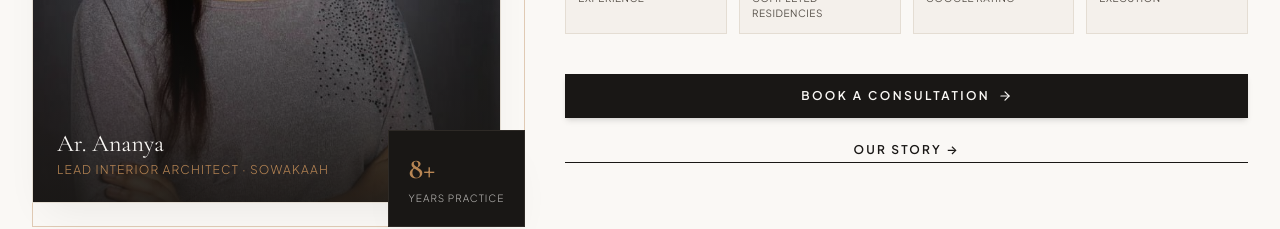
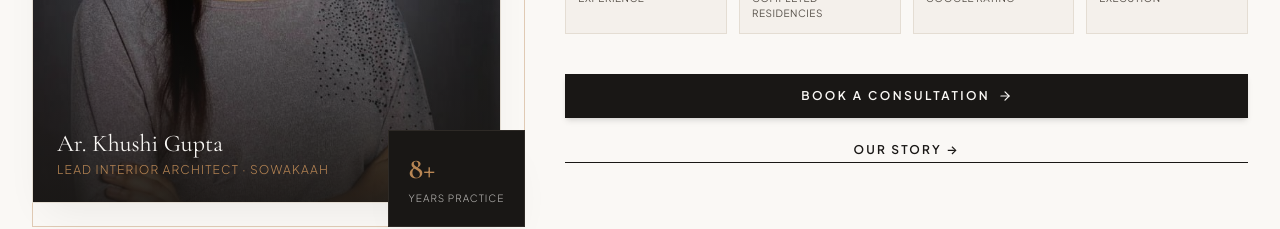
Before and after one commit to ARI-23o/Interior_Design, a React (Vite) app: page / in a window 1280 px wide. Shown: the part 3820-4049 px from the top of the page. Built offline with nearby package versions, Linux system fonts and the light colour scheme; the HTML template or start-up script is replaced by a standard one.

Commit message:
Update founder & principal designer name to Ar. Khushi Gupta across studio profile and quick reply templates

```diff
--- a/src/components/admin/AdminDashboardModal.tsx
+++ b/src/components/admin/AdminDashboardModal.tsx
@@ -119,7 +119,7 @@ export const AdminDashboardModal: React.FC<AdminDashboardModalProps> = ({ isOpen
   };
 
   const handleWhatsAppReply = (lead: StoredLead) => {
-    const replyText = `Hi ${lead.name}, this is Ar. Ananya from Sowakaah Interior Design Studio. We received your project inquiry for your ${lead.designType} in ${lead.location}. I'd love to schedule a quick 15-minute discovery call to review your layout and share preliminary ideas.`;
+    const replyText = `Hi ${lead.name}, this is Ar. Khushi Gupta from Sowakaah Interior Design Studio. We received your project inquiry for your ${lead.designType} in ${lead.location}. I'd love to schedule a quick 15-minute discovery call to review your layout and share preliminary ideas.`;
     const cleanPhone = lead.phone.replace(/[^0-9]/g, '');
     window.open(`https://wa.me/${cleanPhone.length === 10 ? '91' + cleanPhone : cleanPhone}?text=${encodeURIComponent(replyText)}`, '_blank');
   };
--- a/src/components/home/MeetDesignerSection.tsx
+++ b/src/components/home/MeetDesignerSection.tsx
@@ -31,7 +31,7 @@ export const MeetDesignerSection: React.FC<MeetDesignerSectionProps> = ({ onLear
                 <div className="absolute inset-0 bg-gradient-to-t from-charcoal/90 via-transparent to-transparent" />
 
                 <div className="absolute bottom-4 sm:bottom-6 left-4 sm:left-6 right-4 sm:right-6 text-canvas">
-                  <p className="font-serif text-xl sm:text-2xl text-canvas">Ar. Ananya</p>
+                  <p className="font-serif text-xl sm:text-2xl text-canvas">{studioInfo.founder.name}</p>
                   <p className="text-[11px] sm:text-xs text-bronze uppercase tracking-widest font-light mt-0.5">
                     Lead Interior Architect · Sowakaah
                   </p>
--- a/src/data/contentData.ts
+++ b/src/data/contentData.ts
@@ -7,11 +7,12 @@ export const studioInfo = {
   headline: 'Timeless Interiors, Designed Around You.',
   subheadline: 'Bespoke residential interiors crafted around your lifestyle, taste and way of living across Chhindwara, Nagpur, and Central India.',
   founder: {
-    name: 'Founder & Principal Designer',
+    name: 'Ar. Khushi Gupta',
+    fullName: 'Khushi Gupta',
     studioBrand: 'Sowakaah Designs',
-    role: 'Principal Interior Architect & Creative Director',
+    role: 'Lead Interior Architect & Creative Director',
     experienceYears: '8+',
-    quote: "I'm the founder of Sowakaah Designs. I believe great interiors should not only look beautiful, but also feel effortless to live in.",
+    quote: "I'm Khushi Gupta, founder of Sowakaah Designs. I believe great interiors should not only look beautiful, but also feel effortless to live in.",
     bio: "I founded Sowakaah Designs with a simple philosophy: a great home shouldn't just be an aesthetic showpiece for guests — it must feel intuitive, calm, and deeply personal to the family living in it. Over the last 8+ years, our studio has delivered over 50 completed residences by balancing architectural rigor with disciplined on-site craftsmanship.",
     photo: designerPhoto,
     credentials: [
```
Also changed, not shown: 1 other file (tests, documents, lock files or other folders).
